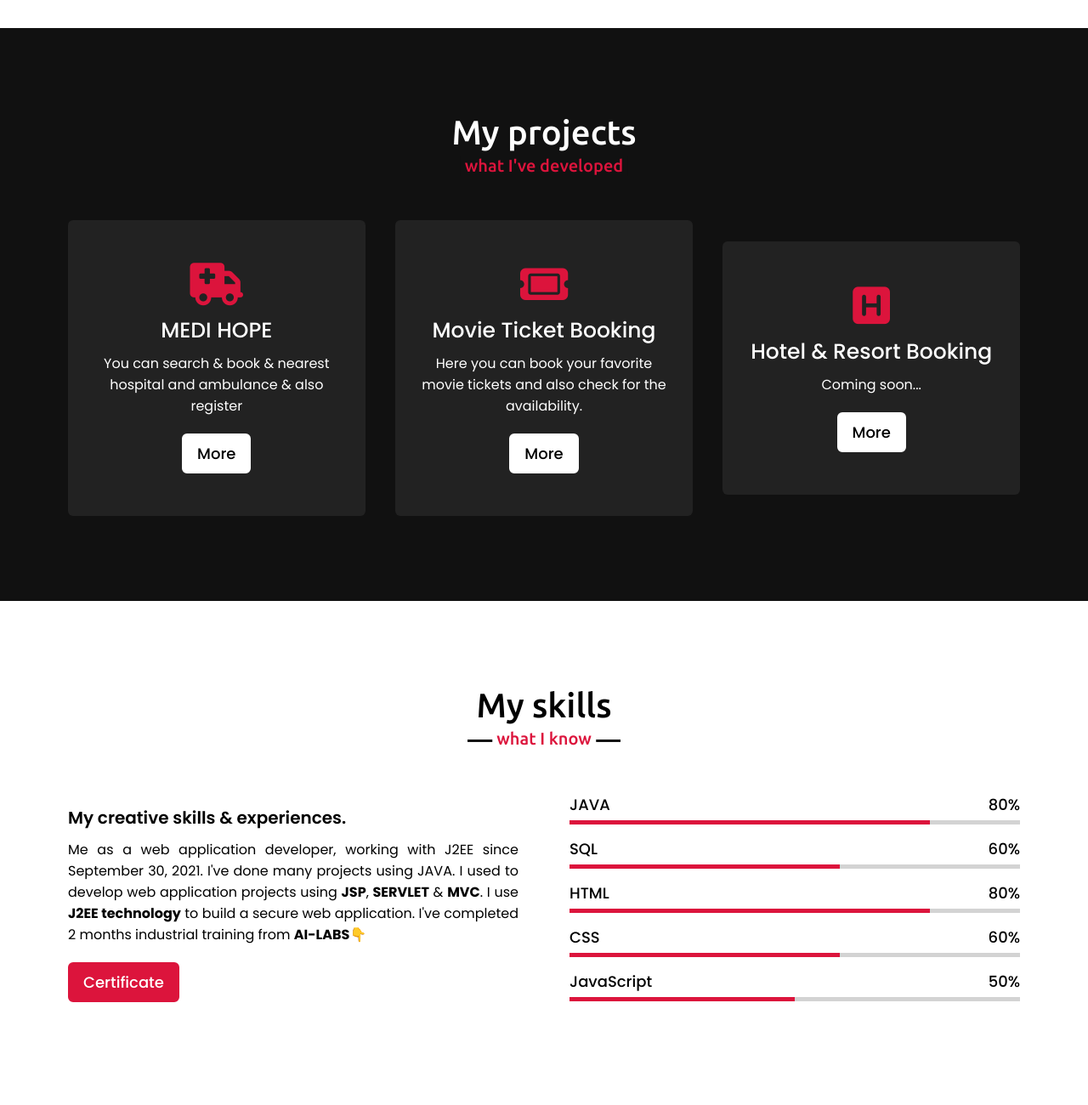
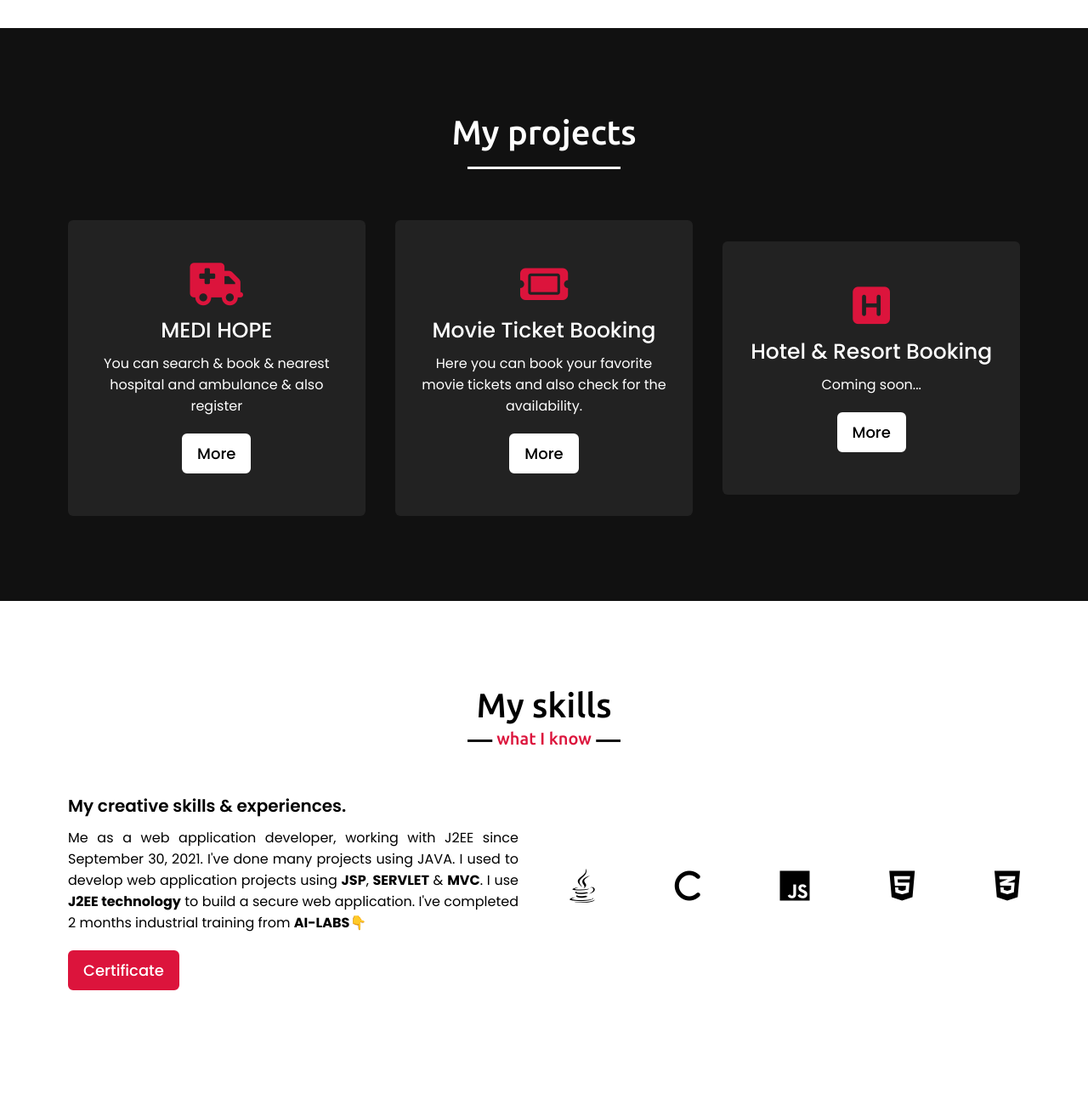
Before and after one commit to debajyatibanerjee0002/debajyati, a plain HTML site: page index.html in a window 1280 px wide. Shown: the part 1500-2800 px from the top of the page at 85% size. Drawn offline with nearby package versions, Linux system fonts and the light colour scheme.

Commit message:
skill icons add

```diff
--- a/index.html
+++ b/index.html
@@ -118,8 +118,18 @@
                     <a href="https://drive.google.com/file/d/1Dm21hHvkowuFMf43q5mDYDQKtwD0vvtJ/view?usp=share_link" target="_blank">Certificate</a>
                 </div>
                 <div class="column right">
-                	<div class="bars">
+                    <div class="bars">
                         <div class="info">
+                            <i class="fa-brands fa-java"></i>
+                            <i class="fa-sharp fa-solid fa-c"></i>
+                            <i class="fa-brands fa-js"></i>
+                            <i class="fa-brands fa-html5"></i>
+                            <i class="fa-brands fa-css3-alt"></i>
+                        </div>
+                    </div>
+                	<!-- <div class="bars">
+                        <div class="info">
+                            <i class="fa-brands fa-java"></i>
                             <span>JAVA</span>
                             <span>80%</span>
                         </div>
@@ -152,7 +162,7 @@
                             <span>50%</span>
                         </div>
                         <div class="line js"></div>
-                    </div>
+                    </div> -->
 
                 </div>
             </div>
--- a/style.css
+++ b/style.css
@@ -268,8 +268,8 @@ section .title::after{
 }
 .services .title::after,
 .teams .title::after{
-    background: #111;
-    content: "what I've developed";
+    /* background: #111;
+    content: "what I've developed"; */
 }
 .services .serv-content .card{
     width: calc(33% - 20px);
@@ -392,6 +392,9 @@ section .title::after{
 }
 .skills-content .right .sql::before{
     width: 60%;
+}
+.skills .skills-content .right i{
+    font-size: 250%;
 }
 
 /* teams section styling */
```
